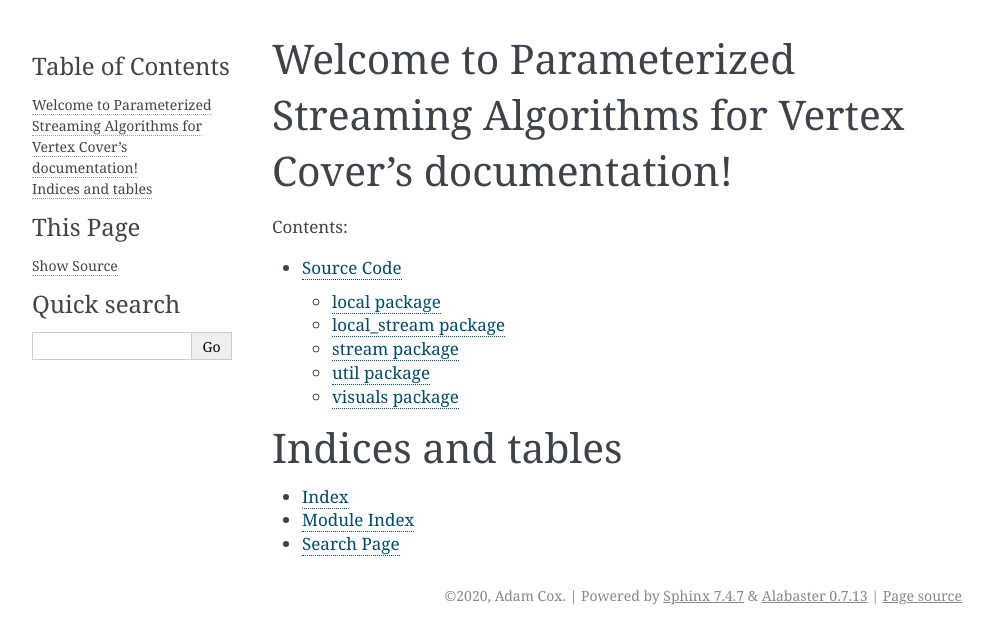
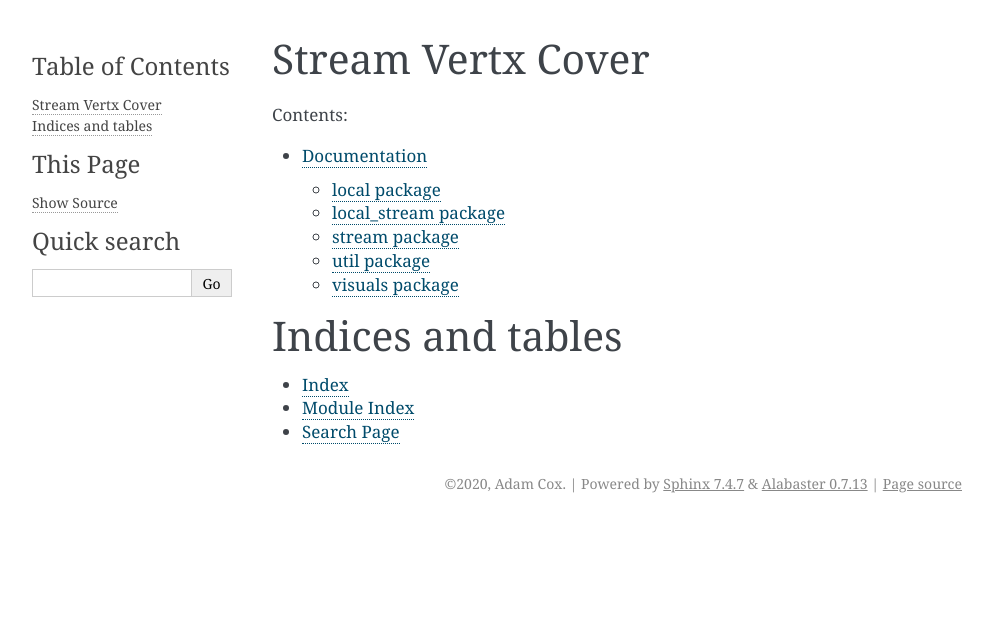
Before and after one commit to adamjhc/stream-vertex-cover, a Sphinx documentation site: the page built from docs/source/index.rst, in a window 1280 px wide. Shown: the top 644 px of the page, without its empty margins (148-1141 px from the left). Built offline with Sphinx 7.4.7, drawn with Linux system fonts in a browser that asks for light colours.

Commit message:
Renamed doc project

```diff
--- a/docs/source/conf.py
+++ b/docs/source/conf.py
@@ -18,7 +18,7 @@ sys.path.insert(0, os.path.abspath("../../src"))
 
 # -- Project information -----------------------------------------------------
 
-project = "Parameterized Streaming Algorithms for Vertex Cover"
+project = "Stream Vertex Cover"
 copyright = "2020, Adam Cox"
 author = "Adam Cox"
 
--- a/docs/source/index.rst
+++ b/docs/source/index.rst
@@ -1,9 +1,9 @@
-.. Parameterized Streaming Algorithms for Vertex Cover documentation master file, created by
+.. Stream Vertex Cover documentation master file, created by
    sphinx-quickstart on Sat Feb 22 17:28:18 2020.
    You can adapt this file completely to your liking, but it should at least
    contain the root `toctree` directive.
 
-Welcome to Parameterized Streaming Algorithms for Vertex Cover's documentation!
+Stream Vertx Cover
 ===============================================================================
 
 .. toctree::
--- a/docs/source/modules.rst
+++ b/docs/source/modules.rst
@@ -1,5 +1,5 @@
-Source Code
-===========
+Documentation
+=============
 
 .. toctree::
    :maxdepth: 4
```
